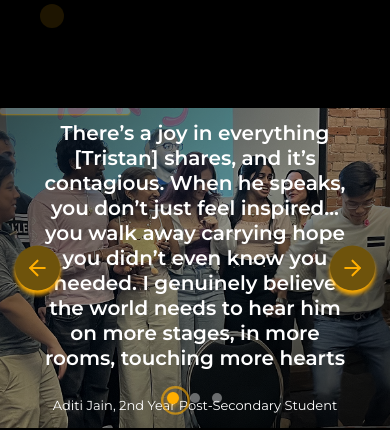
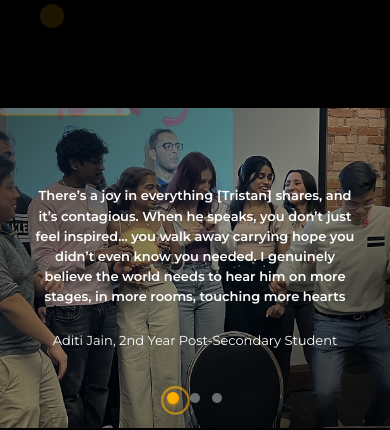
Before and after one commit to SyedKumailAbbas/Tristan, a React (Vite) app: page /testimonial in a window 390 px wide. Shown: the part 800-1230 px from the top of the page. Built offline with nearby package versions, Linux system fonts and the light colour scheme; no server answers.

Commit message:
done carousel podcast

```diff
--- a/src/components/Carousel/carousel.css
+++ b/src/components/Carousel/carousel.css
@@ -558,3 +558,52 @@ body {
     }
   }
 }
+
+/* Smaller text on mobile screens */
+@media (max-width: 768px) {
+  .testimonial-text {
+    font-size: 18px;
+    line-height: 135%;
+  }
+}
+
+@media (max-width: 480px) {
+  .testimonial-text {
+    font-size: 16px;
+    line-height: 140%;
+  }
+}
+
+@media (max-width: 320px) {
+  .testimonial-text {
+    font-size: 14px;
+    line-height: 145%;
+  }
+}
+/* Hide nav arrows on mobile */
+@media (max-width: 768px) {
+  .nav-button {
+    display: none;
+  }
+}
+/* Long testimonials: smaller on mobile */
+@media (max-width: 768px) {
+  .testimonial-text--long {
+    font-size: 14px;
+    line-height: 150%;
+  }
+}
+
+@media (max-width: 480px) {
+  .testimonial-text--long {
+    font-size: 13px;
+    line-height: 155%;
+  }
+}
+
+@media (max-width: 320px) {
+  .testimonial-text--long {
+    font-size: 12px;
+    line-height: 160%;
+  }
+}
--- a/src/components/Carousel/carousel.jsx
+++ b/src/components/Carousel/carousel.jsx
@@ -142,7 +142,15 @@ challenges as opportunities. I’m truly grateful for the impact they’ve had o
               <div className="slide-overlay" />
 
               <div className="slide-content">
-                <p className="testimonial-text">{testimonial.text}</p>
+                <p
+                  className={`testimonial-text ${
+                    testimonial.text.split(/\s+/).length > 40
+                      ? "testimonial-text--long"
+                      : ""
+                  }`}
+                >
+                  {testimonial.text}
+                </p>
                 <div className="author-section">
                   <div className="author-info">
                     <div className="author-role">{testimonial.role}</div>
```
